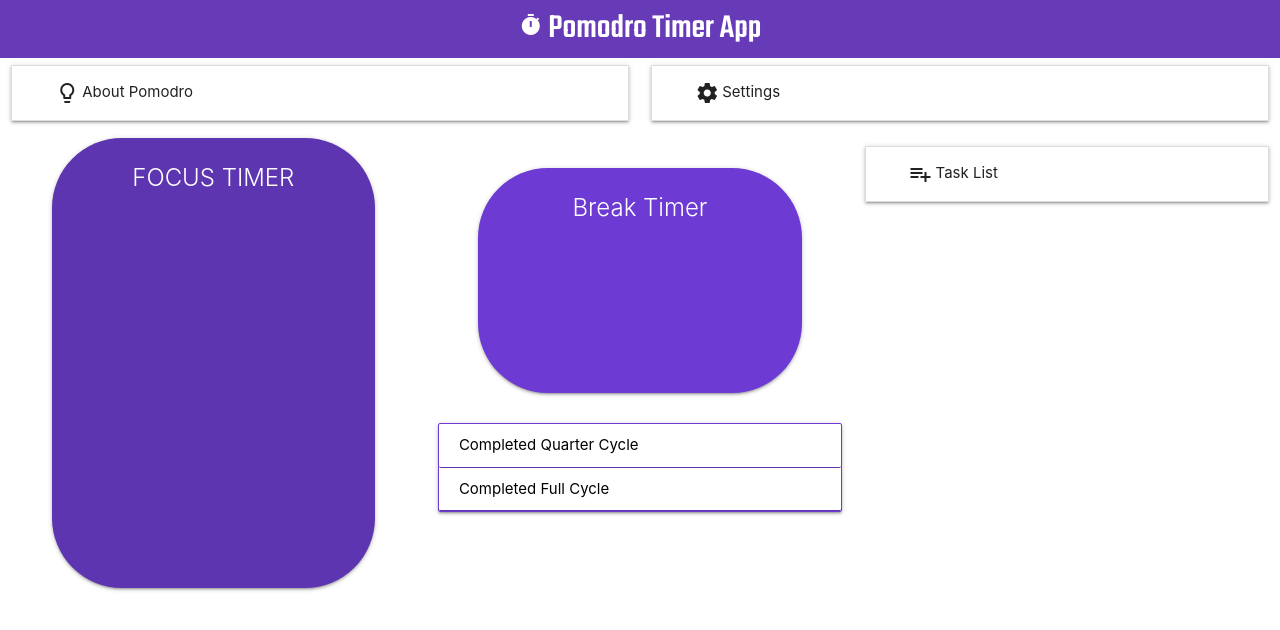
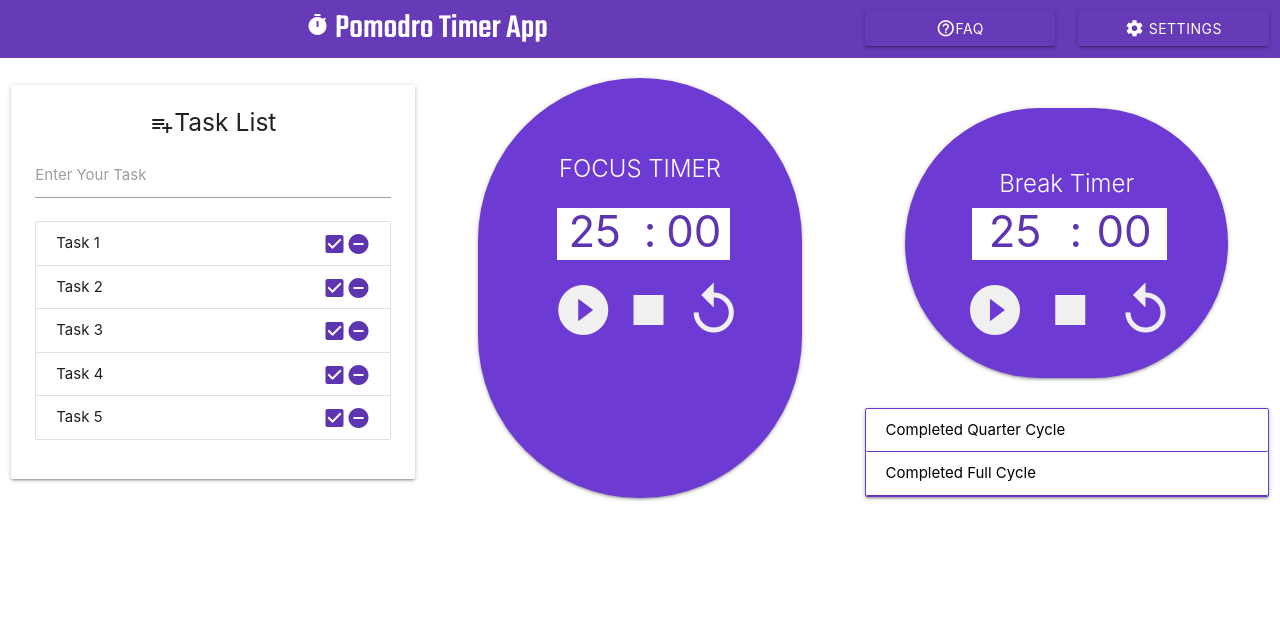
Before and after one commit to Nahi3an/Pomodro_Timer, a plain HTML site: page index.html in a window 1280 px wide. Drawn offline with nearby package versions, Linux system fonts and the light colour scheme.

Commit message:
Task List & Timer Design Added

```diff
--- a/index.html
+++ b/index.html
@@ -17,100 +17,188 @@
 </head>
 
 <body>
-    <!-- Title Bar  -->
-    <div class="center-align #673ab7 deep-purple white-text">
-        <header>
-            <h4 class="m-0 p-10" style="font-family: 'Teko', sans-serif;"><i class="material-icons">timer</i> Pomodro
+    <!-- Header  -->
+    <div class="deep-purple">
+        <div class="row">
+            <!-- Title  Icon-->
+            <div class="col m8 s12 center-align white-text"
+                style="padding-top: 10px !important; padding-bottom: 10px !important;">
+                <h4 class="m-0" style="font-family: 'Teko', sans-serif;"><i class="material-icons">timer</i>
+                    Pomodro
                     Timer App</h4>
-        </header>
-
             </div>
 
-    <!-- All Collapsible Bar  -->
-    <div>
-        <div class="row" style="margin-bottom:2px !important">
-            <!-- About Section -->
-            <div class="col s12 m6">
-                <ul class="collapsible">
-                    <li>
-                        <div class="collapsible-header pl-20"><i class="material-icons m-0">lightbulb_outline</i>About
-                            Pomodro
+            <!-- FAQ -->
+            <div class="col m2 s6  center-align" style="padding-top: 10px !important; padding-bottom: 10px !important;">
+                <a class="btn modal-trigger deep-purple" id="faq-btn" href="#modal1"><i
+                        class="material-icons m-0 nav-icon">help_outline</i>FAQ</a>
+                <!-- Modal Structure -->
+                <div id="modal1" class="modal">
+                    <div class="modal-content">
+                        <h4>Modal Header</h4>
+                        <p>A bunch of text</p>
                     </div>
-                        <div class="collapsible-body">
-                            <div class="row">
-                                <div class="col s12">
-                                    <span>Lorem Ipsum is simply dummy text of the printing and
-                                        typesetting industry. Lorem Ipsum has been the industry's standard dummy text
-                                        ever since
-                                        the 1500s, when an unknown printer took a galley of type and scrambled it to
-                                        make a type
-                                        specimen book. It has survived not only five centuries, but also the leap into
-                                        electronic typesetting, remaining essentially unchanged. It was popularised in
-                                        the 1960s
-                                        with the release of Letraset sheets containing Lorem Ipsum passages, and more
-                                        recently
-                                        with desktop publishing software like Aldus PageMaker including versions of
-                                        Lorem
-                                        Ipsum.</span>
+                    <div class="modal-footer">
+                        <a href="#!" class="modal-close waves-effect waves-green btn-flat">Agree</a>
                     </div>
                 </div>
             </div>
+            <!-- Settings -->
+            <div class="col m2 s6  center-align" style="padding-top: 10px !important; padding-bottom: 10px !important;">
+                <a class="deep-purple btn modal-trigger" id="settings-btn" href="#modal1"> <i
+                        class="material-icons m-0 nav-icon">settings</i>
+                    Settings</a>
+                <!-- Modal Structure -->
+
+                <div id="modal1" class="modal">
+                    <div class="modal-content">
+                        <h4>Modal Header</h4>
+                        <p>A bunch of text</p>
+                    </div>
+                    <div class="modal-footer">
+                        <a href="#!" class="modal-close waves-effect waves-green btn-flat">Agree</a>
+                    </div>
+                </div>
+            </div>
+
+        </div>
+    </div>
+
+
+
+    <div class="row" style="margin-top: 0px !important;">
+
+        <!-- Task List Section -->
+        <div class="col s12 m4">
+            <div class="card white">
+                <div class="card-content">
+                    <div class="title center-align">
+                        <h5 style="margin-top: 0px !important;"><i
+                                class="material-icons m-0 nav-icon center-align">playlist_add</i>Task List</h5>
+                        <div class="input-field">
+                            <input id="email_inline" type="text">
+                            <label for="email_inline">Enter Your Task</label>
+                        </div>
+                    </div>
+
+                    <div>
+                        <ul class="collection">
+
+                            <li class="collection-item"> <span>Task 1</span>
+                                <a class="right" href=""><i class="material-icons m-0" id="task-remove">remove_circle
+                                    </i>
+                                </a>
+                                <a class="right" href=""><i class="material-icons m-0" id="task-done">check_box
+                                    </i>
+                                </a>
                             </li>
-
-                </ul>
-            </div>
-            <!-- Setting Section -->
-            <div class="col s12 m6">
-                <ul class="collapsible">
-                    <li>
-                        <div class="collapsible-header pl-20">
-                            <i class="material-icons m-0">settings</i>
-                            Settings
-                        </div>
-                        <div class="collapsible-body"><span>Lorem Ipsum is simply dummy text of the printing and
-                                typesetting industry. Lorem Ipsum has been the industry's standard dummy text
-                                ever since
-                                the 1500s, when an unknown printer took a galley of type and scrambled it to
-                                make a type
-                                specimen book. It has survived not only five centuries, but also the leap into
-                                electronic typesetting, remaining essentially unchanged. It was popularised in
-                                the 1960s
-                                with the release of Letraset sheets containing Lorem Ipsum passages, and more
-                                recently
-                                with desktop publishing software like Aldus PageMaker including versions of
-                                Lorem
-                                Ipsum.</span></div>
+                            <li class="collection-item"> <span>Task 2</span>
+                                <a class="right" href=""><i class="material-icons m-0" id="task-remove">remove_circle
+                                    </i>
+                                </a>
+                                <a class="right" href=""><i class="material-icons m-0" id="task-done">check_box
+                                    </i>
+                                </a>
+                            </li>
+                            <li class="collection-item"> <span>Task 3</span>
+                                <a class="right" href=""><i class="material-icons m-0" id="task-remove">remove_circle
+                                    </i>
+                                </a>
+                                <a class="right" href=""><i class="material-icons m-0" id="task-done">check_box
+                                    </i>
+                                </a>
+                            </li>
+                            <li class="collection-item"> <span>Task 4</span>
+                                <a class="right" href=""><i class="material-icons m-0" id="task-remove">remove_circle
+                                    </i>
+                                </a>
+                                <a class="right" href=""><i class="material-icons m-0" id="task-done">check_box
+                                    </i>
+                                </a>
+                            </li>
+                            <li class="collection-item"> <span>Task 5</span>
+                                <a class="right" href=""><i class="material-icons m-0" id="task-remove">remove_circle
+                                    </i>
+                                </a>
+                                <a class="right" href=""><i class="material-icons m-0" id="task-done">check_box
+                                    </i>
+                                </a>
                             </li>
 
                         </ul>
                     </div>
 
                 </div>
+
+            </div>
         </div>
 
-    <div class="row" style="margin-top: 0px !important;">
-
+        <!-- Focus Timer -->
         <div class="col m4 s12">
-            <div class="card focus-timer">
-                <div class="card-content white-text">
+            <div class="card focus-timer ">
+                <div class="card-content white-text" style="padding: 5rem;">
                     <span class="card-title">FOCUS TIMER</span>
-
+                    <div class="row" style="padding-top: 1rem;
+                     padding-left: 1rem;">
+                        <div class="col dial-box m5 s5" class="">
+                            <h3 class="m-0 " style="padding-bottom: 4px;">25</h3>
+                        </div>
+                        <div class="col dial-box m1 s1" class="">
+                            <h3 class="m-0" style="padding-bottom: 4px;">:</h3>
+                        </div>
+                        <div class=" col dial-box m5 s5">
+                            <h3 class="m-0" style="padding-bottom: 4px;">00</h3>
+                        </div>
+                    </div>
+                    <div class="row">
+                        <div class="col m4"> <a class="" href=""><i
+                                    class="medium material-icons m-0 timer-btn">play_circle_filled
+                                </i>
+                            </a></div>
+                        <div class="col m4"><a class="" href=""><i class="medium material-icons m-0  timer-btn">stop
+                                </i></a></div>
+                        <div class="col m4"><a><i class="medium material-icons  timer-btn">replay</i></a></div>
+                    </div>
                 </div>
 
             </div>
 
         </div>
 
+        <!-- Break Timer -->
         <div class="col m4 s12">
             <div class="row">
                 <div class="col s12 m12">
-                    <div class="card  break-timer">
-                        <div class="card-content white-text">
+                    <div class="card break-timer">
+                        <div class="card-content white-text  center-align" style="padding: 4rem;">
                             <span class="card-title">Break Timer</span>
+                            <div class="row" style="padding-left: 18px;">
+                                <div class="col dial-box m5 s5" class="">
+                                    <h3 class="m-0 " style="padding-bottom: 4px;">25</h3>
+                                </div>
+                                <div class="col dial-box m1 s1" class="">
+                                    <h3 class="m-0" style="padding-bottom: 4px;">:</h3>
+                                </div>
+                                <div class="col dial-box m5 s5">
+                                    <h3 class="m-0" style="padding-bottom: 4px;">00</h3>
+                                </div>
+                            </div>
+                            <div class="row">
+                                <div class="col m4"> <a class="" href=""><i
+                                            class="medium material-icons m-0  timer-btn">play_circle_filled
+                                        </i>
+                                    </a></div>
+                                <div class="col m4"><a class="" href=""><i
+                                            class="medium material-icons m-0  timer-btn">stop
+                                        </i></a></div>
+                                <div class="col m4"><a><i class="medium material-icons  timer-btn">replay</i></a></div>
+                            </div>
                         </div>
 
                     </div>
                 </div>
+
+                <!-- Notification -->
                 <div class="col s12 m12">
                     <div class="card score-board">
                         <div class="card-content score-box">
@@ -128,28 +216,8 @@
 
 
 
-        <!-- Task List Section -->
-        <div class="col s12 m4">
-            <ul class="collapsible">
-                <li>
-                    <div class="collapsible-header pl-20"><i class="material-icons m-0">playlist_add</i>Task List
-                    </div>
-                    <div class="collapsible-body"><span>Lorem Ipsum is simply dummy text of the printing and
-                            typesetting industry. Lorem Ipsum has been the industry's standard dummy text
-                            ever since
-                            the 1500s, when an unknown printer took a galley of type and scrambled it to
-                            make a type
-                            specimen book. It has survived not only five centuries, but also the leap into
-                            electronic typesetting, remaining essentially unchanged. It was popularised in
-                            the 1960s
-                            with the release of Letraset sheets containing Lorem Ipsum passages, and more
-                            recently
-                            with desktop publishing software like Aldus PageMaker including versions of
-                            Lorem
-                            Ipsum.</span></div>
-                </li>
-            </ul>
-        </div>
+
+
 
     </div>
     <!-- <div class="container">
--- a/style.css
+++ b/style.css
@@ -23,6 +23,29 @@
   font-weight: 400 !important;
 }
 
+#txt1 {
+  font-size: 28px;
+  line-height: 24px;
+}
+.nav-icon {
+  /* display: inline-flex;
+  vertical-align: top; */
+  vertical-align: sub;
+}
+
+#faq-btn,
+#settings-btn {
+  width: -webkit-fill-available;
+}
+
+#task-done,
+#task-remove {
+  color: #5e35b1;
+}
+
+.timer-btn {
+  color: rgb(240, 240, 240);
+}
 #m-play-btn,
 #m-stop-btn,
 #b-play-btn,
@@ -51,21 +74,25 @@
 .break-timer {
   margin: auto;
   text-align: center;
-  border-radius: 70px;
+  border-radius: 170px;
   width: 80%;
+  background-color: #6d3ad4;
 }
 .focus-timer {
-  height: 30em;
-  background-color: #5e35b1;
+  height: 28em;
 }
 
 .break-timer {
-  height: 15em;
-  background-color: #6d3ad4;
+  height: 18em;
+
   margin-top: 2rem;
   margin-bottom: 2rem;
 }
 
+.dial-box {
+  background-color: white;
+  color: #5e35b1;
+}
 .score-board {
   border: 1px solid #6d3ad4;
   margin: auto;
```
Lines whose indentation alone changed are shown as unchanged.
